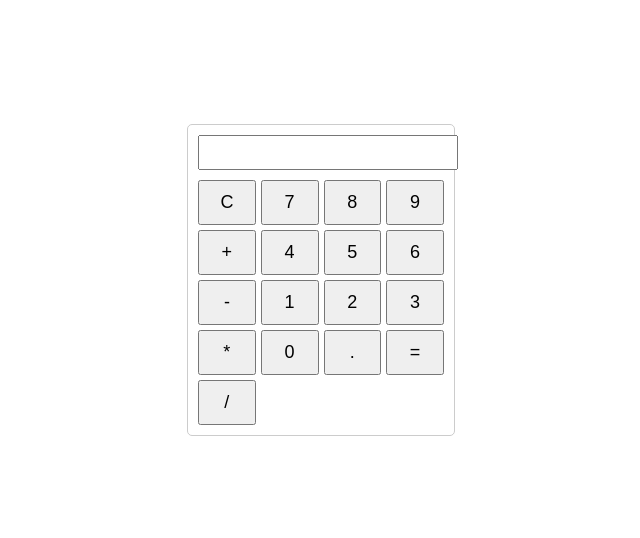
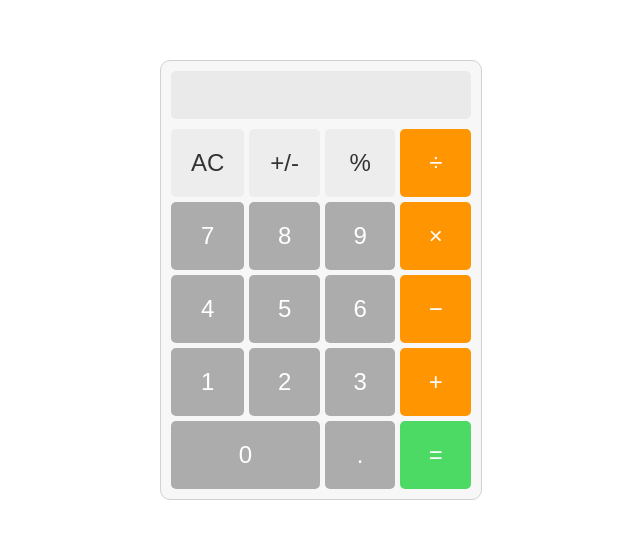
Before and after one commit to brandonparton/javascript-calculator, a plain HTML site: page index.html in a window 1280 px wide. Shown: the part 120-658 px from the top of the page, without its empty margins (319-959 px from the left). Drawn offline with Linux system fonts and the light colour scheme.

Commit message:
Add negative & percent functions. Updated styling

```diff
--- a/index.html
+++ b/index.html
@@ -3,30 +3,32 @@
 <head>
     <meta charset="UTF-8">
     <meta name="viewport" content="width=device-width, initial-scale=1.0">
-    <title>Online Calculator</title>
+    <title>iOS-style Calculator</title>
     <link rel="stylesheet" href="styles.css">
 </head>
 <body>
     <div class="calculator">
         <input type="text" id="display" readonly>
         <div class="buttons">
-            <button onclick="clearDisplay()">C</button>
+            <button onclick="clearDisplay()" class="clear">AC</button>
+            <button onclick="toggleNegative()" class="clear">+/-</button>
+            <button onclick="calculatePercent()" class="clear">%</button>
+            <button onclick="appendToDisplay('/')" class="operator">÷</button>
             <button onclick="appendToDisplay('7')">7</button>
             <button onclick="appendToDisplay('8')">8</button>
             <button onclick="appendToDisplay('9')">9</button>
-            <button onclick="appendToDisplay('+')">+</button>
+            <button onclick="appendToDisplay('*')" class="operator">×</button>
             <button onclick="appendToDisplay('4')">4</button>
             <button onclick="appendToDisplay('5')">5</button>
             <button onclick="appendToDisplay('6')">6</button>
-            <button onclick="appendToDisplay('-')">-</button>
+            <button onclick="appendToDisplay('-')" class="operator">−</button>
             <button onclick="appendToDisplay('1')">1</button>
             <button onclick="appendToDisplay('2')">2</button>
             <button onclick="appendToDisplay('3')">3</button>
-            <button onclick="appendToDisplay('*')">*</button>
-            <button onclick="appendToDisplay('0')">0</button>
+            <button onclick="appendToDisplay('+')" class="operator">+</button>
+            <button onclick="appendToDisplay('0')" class="zero">0</button>
             <button onclick="appendToDisplay('.')">.</button>
-            <button onclick="calculate()">=</button>
-            <button onclick="appendToDisplay('/')">/</button>
+            <button onclick="calculate()" class="equal">=</button>
         </div>
     </div>
     <script src="script.js"></script>
--- a/script.js
+++ b/script.js
@@ -13,3 +13,19 @@ function calculate() {
         document.getElementById('display').value = 'Error';
     }
 }
+
+function toggleNegative() {
+    let currentValue = document.getElementById('display').value;
+    if (currentValue.startsWith('-')) {
+        document.getElementById('display').value = currentValue.slice(1);
+    } else {
+        document.getElementById('display').value = '-' + currentValue;
+    }
+}
+
+function calculatePercent() {
+    let currentValue = document.getElementById('display').value;
+    if (!currentValue.includes('%')) {
+        document.getElementById('display').value = eval(currentValue) / 100;
+    }
+}
--- a/styles.css
+++ b/styles.css
@@ -1,5 +1,5 @@
 body {
-    font-family: Arial, sans-serif;
+    font-family: "Arial", sans-serif;
     display: flex;
     justify-content: center;
     align-items: center;
@@ -8,16 +8,21 @@ body {
 }
 
 .calculator {
-    border: 1px solid #ccc;
-    border-radius: 5px;
+    border: 1px solid #d1d1d1;
+    border-radius: 10px;
     padding: 10px;
+    width: 300px;
+    background-color: #f7f7f7;
 }
 
-#display {
-    width: 100%;
+input[type="text"] {
+    width: calc(100% - 20px);
     margin-bottom: 10px;
-    padding: 5px;
-    font-size: 18px;
+    padding: 10px;
+    font-size: 24px;
+    border: none;
+    border-radius: 5px;
+    background-color: #eaeaea;
 }
 
 .buttons {
@@ -27,7 +32,46 @@ body {
 }
 
 button {
-    padding: 10px;
-    font-size: 18px;
+    padding: 20px;
+    font-size: 24px;
     cursor: pointer;
+    border: none;
+    border-radius: 5px;
+    background-color: #acacac;
+    color: #fff;
 }
+
+button:hover {
+    background-color: #8c8c8c;
+}
+
+button.clear {
+    background-color: #ededed;
+    color: #333;
+}
+
+button.clear:hover {
+    background-color: #dcdcdc;
+}
+
+button.operator {
+    background-color: #ff9500;
+    color: #fff;
+}
+
+button.operator:hover {
+    background-color: #e68000;
+}
+
+button.equal {
+    background-color: #4cd964;
+    color: #fff;
+}
+
+button.equal:hover {
+    background-color: #42be54;
+}
+
+button.zero {
+    grid-column: span 2;
+}
```
